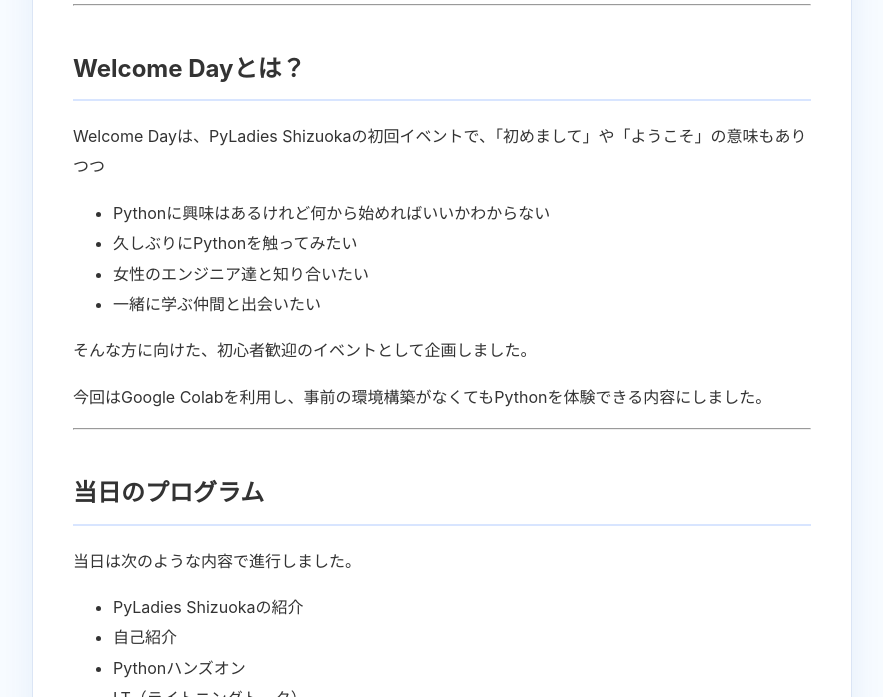
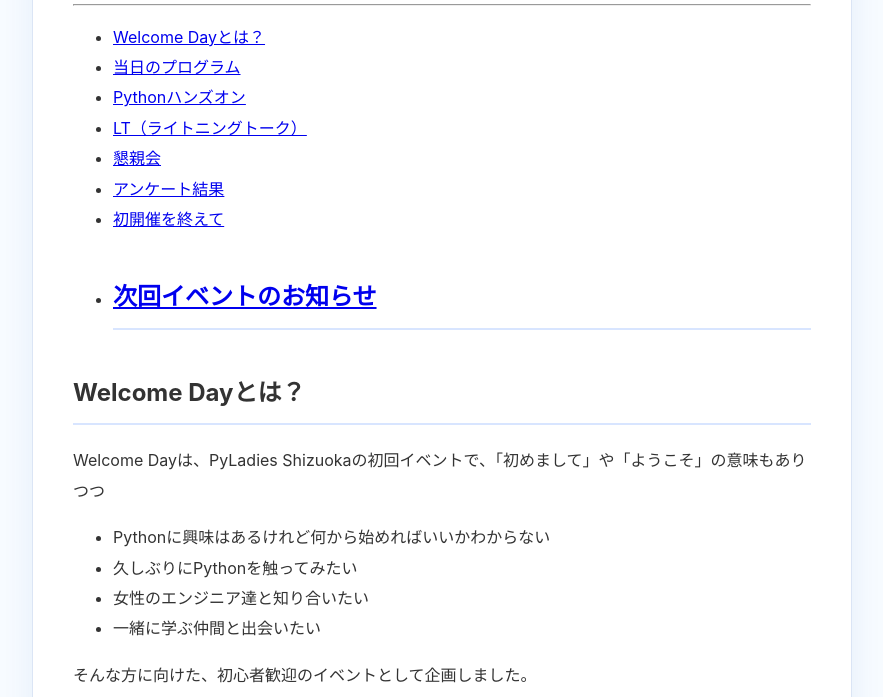
Before and after one commit to PyLadiesShizuoka/pyladiesshizuoka.github.io, a Jekyll site: the page built from _posts/2026-07-11-#1 Welcome Day.md, in a window 1280 px wide and 900 px high, scrolled down 665 px, cut to the strip 203-900 px from the top of the window. Shown: the whole strip, without its empty margins (198-1081 px from the left). Built offline with Jekyll 4.4.1, drawn with Linux system fonts in a browser that asks for light colours.

Commit message:
Update 2026-07-11-#1 Welcome Day.md

```diff
--- a/_posts/2026-07-11-#1 Welcome Day.md
+++ b/_posts/2026-07-11-#1 Welcome Day.md
@@ -18,7 +18,15 @@
 
 ![サムネイル](/images/blog/711welcomeday1.jpg)
 
-
+---
+- [Welcome Dayとは？](#Welcome Dayとは？)
+- [当日のプログラム](#当日のプログラム)
+- [Pythonハンズオン](#Pythonハンズオン)
+- [LT（ライトニングトーク）](#LT（ライトニングトーク）)
+- [懇親会](#懇親会)
+- [アンケート結果](#アンケート結果)
+- [初開催を終えて](#初開催を終えて)
+- [次回イベントのお知らせ](#次回イベントのお知らせ)
 ---
 
 ## Welcome Dayとは？
```
